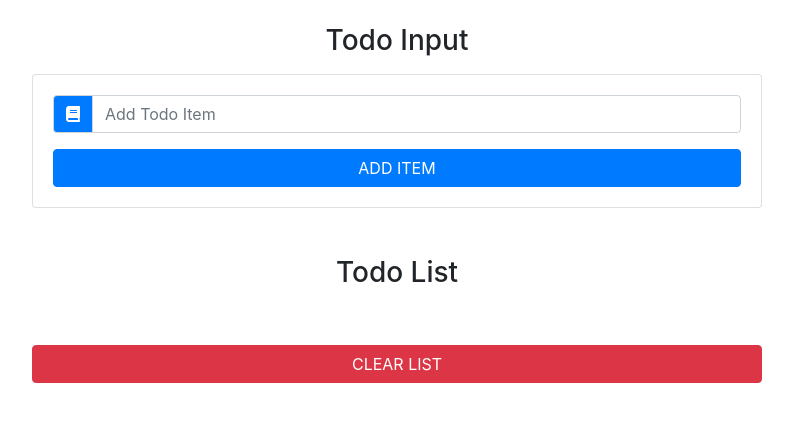
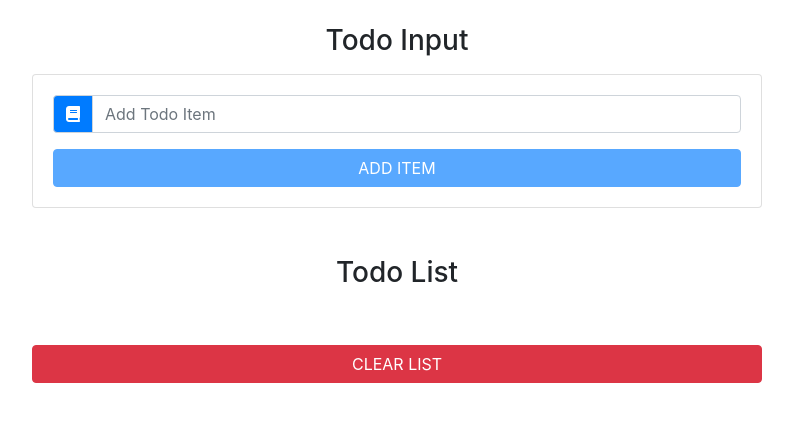
Before and after one commit to BrianDyl/todo-list, a React (Create React App) app: page / in a window 1280 px wide. Shown: the top 422 px of the page, without its empty margins (243-1036 px from the left). Built offline with nearby package versions, Linux system fonts and the light colour scheme.

Commit message:
updated todo list app

```diff
--- a/src/App.js
+++ b/src/App.js
@@ -32,13 +32,25 @@
     });
   };
   clearList = () => {
-    console.log('clear list method');
+   this.setState({
+     items: []
+   });
   };
   handleDelete = id => {
-    console.log(`handle delete ${id}`);
+    const filteredItems = this.state.items.filter(item=>item.id !==id);
+    this.setState({
+      items: filteredItems
+    });
   };
   handleEdit = id => {
-    console.log(`edit edit ${id}`);
+    const filteredItems = this.state.items.filter(item=>item.id !==id);
+    const selectedItem = this.state.items.find(item=> item.id === id);
+    this.setState({
+      items:filteredItems,
+      item:selectedItem.title,
+      id:id,
+      editItem:true
+    })
   };
   render() {
 
--- a/src/components/TodoInput.js
+++ b/src/components/TodoInput.js
@@ -22,9 +22,10 @@
           </div>
           <button
             type="submit"
-            className="btn btn-block btn-primary mt-3 text-uppercase"
+            disabled={item ? false: true}
+            className={editItem ? "btn btn-block btn-success mt-3" : "btn btn-block btn-primary mt-3 text-uppercase"}
           >
-            add item
+            {editItem ?'edit item' : 'add item'}
           </button>
         </form>
       </div>
--- a/src/components/TodoList.js
+++ b/src/components/TodoList.js
@@ -1,5 +1,4 @@
 import React, { Component } from "react";
-import Item from "./TodoItem";
 import TodoItem from "./TodoItem";
 export default class TodoList extends Component {
   render() {
```
